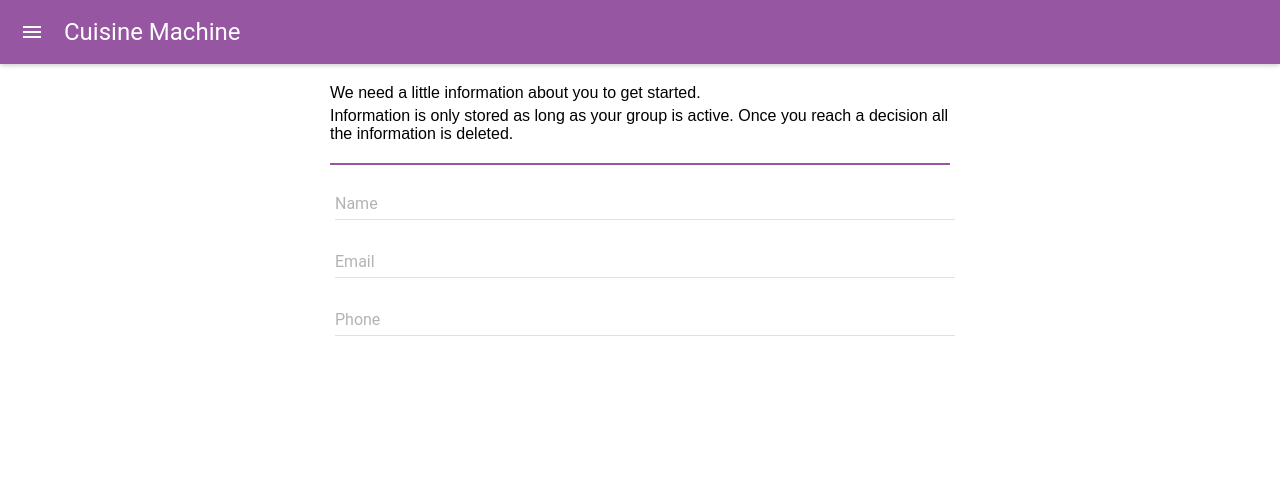
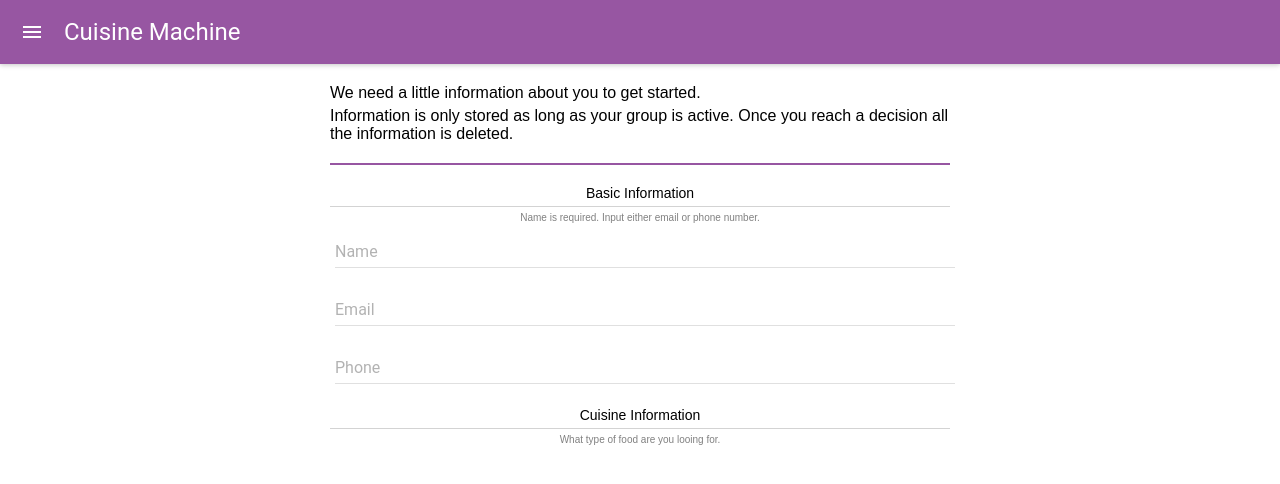
Before and after one commit to THEAverageSpeedBurrito/CuisineMachine, a React (Create React App) app in the folder cuisine-machine/: page /newgroup in a window 1280 px wide. Shown: the top 484 px of the page. Built offline with nearby package versions, Linux system fonts and the light colour scheme; the HTML template or start-up script is replaced by a standard one.

Commit message:
completed basic information section

```diff
--- a/cuisine-machine/src/components/GroupForm.js
+++ b/cuisine-machine/src/components/GroupForm.js
@@ -18,7 +18,20 @@ var style = {
   },
   input: {
     margin: 5,
-
+  },
+  section_header: {
+    fontSize: 14,
+    textAlign: 'center',
+    borderBottom: '1px solid lightgray',
+    paddingBottom: 5,
+    margin: '10px 0 10px 0',
+    textTransform: 'capitalize'
+  },
+  subtext: {
+    color: 'gray',
+    fontSize: '10px',
+    marginTop: '-5px',
+    textAlign: 'center'
   }
 }
 
@@ -29,6 +42,8 @@ class GroupForm extends Component {
       <p>We need a little information about you to get started.</p>
       <p>Information is only stored as long as your group is active. Once you reach a decision all the information is deleted.</p>
         <div style={style.form_section}>
+          <p style={style.section_header}>Basic Information</p>
+          <p style={style.subtext}>Name is required. Input either email or phone number.</p>
           <TextField
             style={style.input}
             hintText="Name"
@@ -43,7 +58,9 @@ class GroupForm extends Component {
             style={style.input}
             hintText="Phone"
             fullWidth={true}
-        />
+          />
+          <p style={style.section_header}>Cuisine Information</p>
+          <p style={style.subtext}>What type of food are you looing for.</p>
         </div>
       </div>
     )
```
